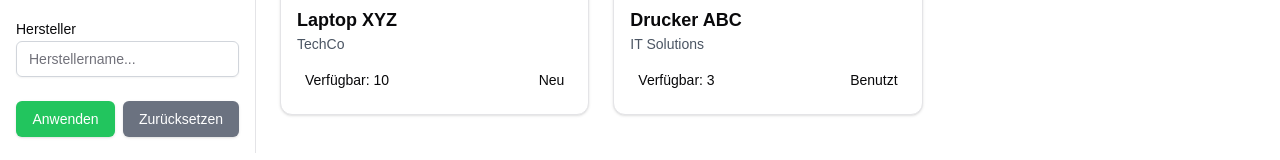
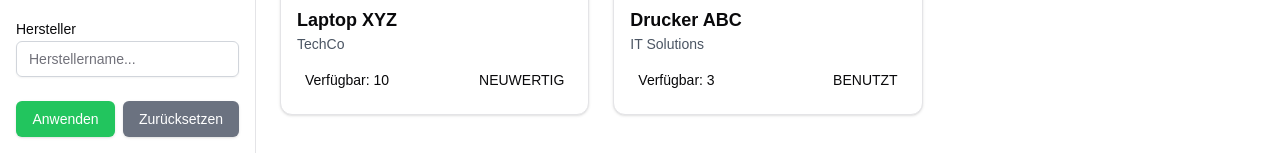
Before and after one commit to moritzsyl/re-bay-frontend, a Next.js app: page /produkte in a window 1280 px wide. Shown: the part 363-523 px from the top of the page. Built offline with nearby package versions, Linux system fonts and the light colour scheme; no server answers.

Commit message:
updated project structure, formatting

```diff
--- a/app/actions.ts
+++ /dev/null
@@ -1,12 +0,0 @@
-"use server"
-
-export async function requestProduct(formData: FormData) {
-  const productId = formData.get("productId")
-
-  // Hier würden Sie normalerweise die Anfrage in einer Datenbank speichern
-  // oder eine E-Mail senden, etc.
-  console.log(`Anfrage für Produkt ${productId} erhalten`)
-
-  // Simulieren Sie eine Verzögerung für die Verarbeitung
-  await new Promise((resolve) => setTimeout(resolve, 1000))
-}
--- a/app/produkte/[id]/page.tsx
+++ b/app/produkte/[id]/page.tsx
@@ -1,7 +1,7 @@
 import type { Product } from "@/lib/types"
 import Image from "next/image"
 import { Button } from "@/components/ui/button"
-import { requestProduct } from "@/app/actions"
+
 import { getServerSession } from "next-auth/next"
 import { redirect } from "next/navigation"
 
@@ -16,8 +16,8 @@ async function getProduct(id: string): Promise<Product> {
     stock: 10,
     description: "Dies ist ein Beispielprodukt mit einer ausführlichen Beschreibung.",
     images: ["/placeholder.svg"],
-    category: "Computer",
-    condition: "Neu",
+    category: "COMPUTER",
+    condition: "NEUWERTIG",
   }
 }
 
@@ -61,7 +61,7 @@ export default async function ProductDetail({ params }: { params: { id: string }
           <p className="text-lg mb-4">
             <strong>Beschreibung:</strong> {product.description}
           </p>
-          <form action={requestProduct}>
+          <form >
             <input type="hidden" name="productId" value={product.id} />
             <Button type="submit" className="w-full">
               Anfragen
--- a/app/produkte/page.tsx
+++ b/app/produkte/page.tsx
@@ -16,8 +16,8 @@ const products: Product[] = [
     stock: 10,
     description: "Leistungsstarker Laptop",
     images: ["/laptop.jpg"],
-    category: "Computer",
-    condition: "Neu",
+    category: "COMPUTER",
+    condition: "NEUWERTIG",
   },
   {
     id: "2",
@@ -27,8 +27,8 @@ const products: Product[] = [
     stock: 3,
     description: "Gute Drucker",
     images: ["/drucker.jpg"],
-    category: "Drucker",
-    condition: "Benutzt",
+    category: "DRUCKER",
+    condition: "BENUTZT",
   },
   // ... weitere Produkte
 ];
```
